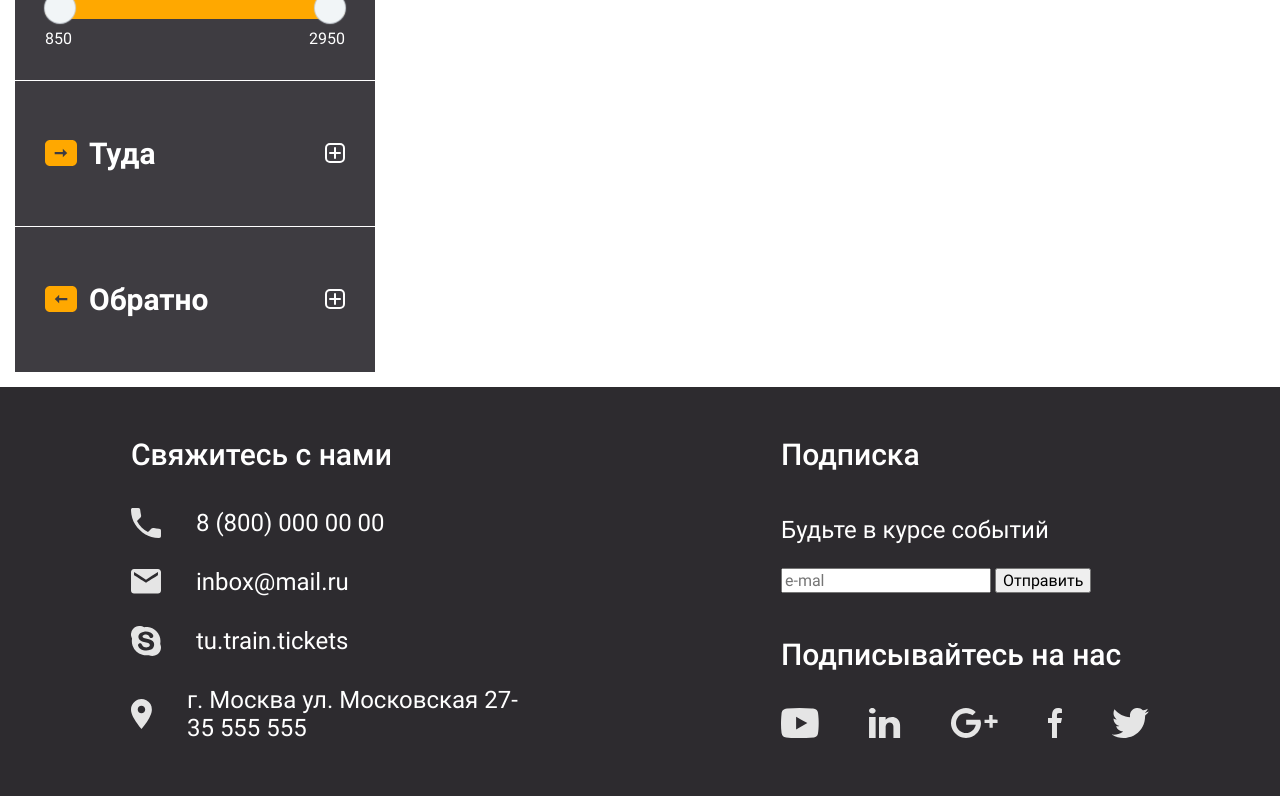
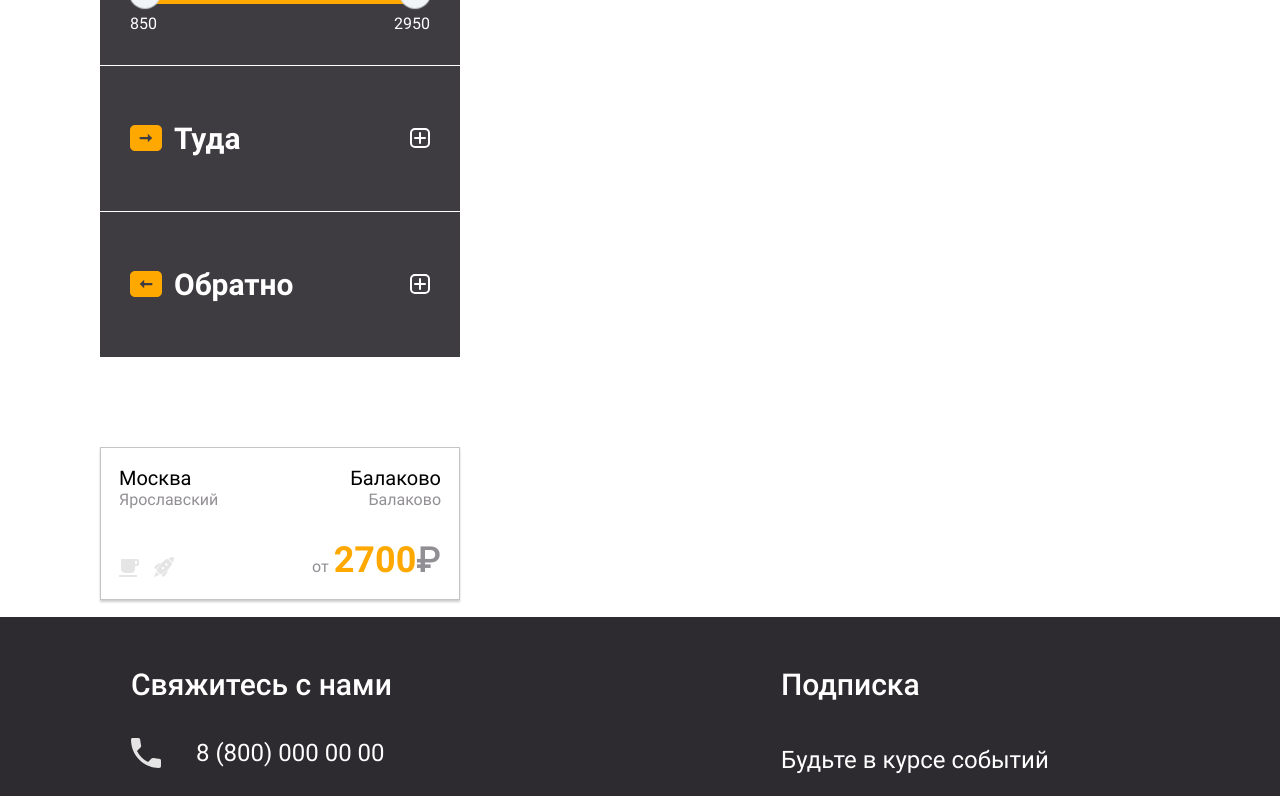
Before and after one commit to korneef/railway-booking-frontend, a React (Create React App) app: page /order/step/1 in a window 1280 px wide. Shown: the part 1498-2294 px from the top of the page. Built offline with nearby package versions, Linux system fonts and the light colour scheme.

Commit message:
create last-ticket component

```diff
--- a/package.json
+++ b/package.json
@@ -10,6 +10,7 @@
     "@types/react-datepicker": "^4.8.0",
     "classnames": "^2.3.2",
     "date-fns": "^2.29.3",
+    "eslint-plugin-react": "^7.32.2",
     "react": "^18.2.0",
     "react-datepicker": "^4.10.0",
     "react-dom": "^18.2.0",
@@ -40,8 +41,7 @@
     "@types/node": "^18.11.18",
     "@types/react": "^18.0.27",
     "@types/react-dom": "^18.0.10",
-    "eslint": "^8.31.0",
-    "eslint-plugin-react": "^7.31.11",
+    "eslint": "^8.34.0",
     "typescript": "^4.9.4"
   }
 }
--- a/src/features/LastTicketCard/LastTicketCard.scss
+++ b/src/features/LastTicketCard/LastTicketCard.scss
@@ -0,0 +1,70 @@
+.last-ticket-card {
+  width: 360px;
+  padding: 18px;
+  border: 1px solid #C4C4C4;
+  box-shadow: 0px 2px 2px rgba(62, 60, 65, 0.25);
+  margin-bottom: 17px;
+}
+
+.last-ticket-card__direction-wrapper {
+  display: flex;
+  justify-content: space-between;
+}
+
+.last-ticket-card__options-wrapper {
+  padding-top: 30px;
+  display: flex;
+  justify-content: space-between;
+  align-items: flex-end;
+}
+
+.last-ticket-card__from {
+  text-align: left;
+}
+
+.last-ticket-card__to {
+  text-align: right;
+}
+
+.last-ticket-card__city-name {
+  font-weight: 400;
+  font-size: 20px;
+  margin: 0;
+}
+
+.last-ticket-card__railway-station-name {
+  font-weight: 400;
+  font-size: 16px;
+  color: #928F94;
+}
+
+.last-ticket-card__option-icon {
+  margin-right: 15px;
+}
+
+.last-ticket-card__price-container {
+  display: flex;
+  align-items: flex-end;
+}
+
+.last-ticket-card__price-from {
+  font-weight: 400;
+  font-size: 16px;
+  color: #928F94;
+  margin-bottom: 5px;
+  margin-right: 5px;
+}
+
+.last-ticket-card__price {
+  font-weight: 700;
+  font-size: 36px;
+  color: #FFA800;
+  margin-bottom: 0;
+}
+
+.last-ticket-card__price-valute {
+  font-weight: 500;
+  font-size: 36px;
+  color: #928F94;
+  margin-bottom: 0;
+}
--- a/src/features/LastTicketCard/LastTicketCard.tsx
+++ b/src/features/LastTicketCard/LastTicketCard.tsx
@@ -1,3 +1,7 @@
+import classNames from "classnames";
+import { Express, WiFi, Coffee } from "shared";
+import { toUpperCaseFirst } from "shared";
+
 interface DirectionInfo {
   railway_station_name: string,
   city: string
@@ -22,10 +26,35 @@ function LastTicketCard(props: LastTicketCardProps) {
     airConditioning,
     wifi,
     isExpress } = props;
+
+  const className = 'last-ticket-card'
+
   return (
-    <div>
+    <div className={classNames(className)} >
+      <div className={classNames(className + '__direction-wrapper')}>
+        <div className={classNames(className + '__from')}>
+          <h2 className={classNames(className + '__city-name')}>{toUpperCaseFirst(from.city)}</h2>
+          <span className={classNames(className + '__railway-station-name')}>{toUpperCaseFirst(from.railway_station_name)}</span>
+        </div>
+        <div className={classNames(className + '__to')}>
+          <h2 className={classNames(className + '__city-name')}>{toUpperCaseFirst(to.city)}</h2>
+          <span className={classNames(className + '__railway-station-name')}>{toUpperCaseFirst(to.railway_station_name)}</span>
+        </div>
+      </div>
+      <div className={classNames(className + '__options-wrapper')}>
+        <div className={classNames(className + '__options')} >
+          {airConditioning && <Coffee className={classNames(className + '__option-icon')} />}
+          {wifi && <WiFi />}
+          {isExpress && <Express />}
+        </div>
+        <div className={classNames(className + '__price-container')}>
+          <span className={classNames(className + '__price-from')}>от</span>
+          <span className={classNames(className + '__price')} >{minPrice}</span>
+          <span className={classNames(className + '__price-valute')} >&#8381;</span>
 
-    </div>
+        </div>
+      </div>
+    </div >
   );
 }
 
--- a/src/pages/OrderStep1/OrderStep1.tsx
+++ b/src/pages/OrderStep1/OrderStep1.tsx
@@ -1,9 +1,26 @@
 import { TicketFilterForm } from "widgets";
+import { LastTicketCard } from "features";
 
 export default function OrderStep1() {
+  const from = {
+    railway_station_name: 'Ярославский',
+    city: 'Москва'
+  }
+  const to = {
+    railway_station_name: 'Балаково',
+    city: 'балаково'
+  }
   return (
-    <div>
-      <TicketFilterForm/>
+    <div className="wrapped">
+      <TicketFilterForm />
+      <LastTicketCard
+        from={from}
+        to={to}
+        minPrice={2700}
+        airConditioning={true}
+        wifi={false}
+        isExpress={true}
+      />
     </div>
   );
 }
--- /dev/null
+++ b/src/shared/helpers/toUpperCaseFirst.tsx
@@ -0,0 +1,3 @@
+export default function toUpperCaseFirst(str: string): string {
+  return str.charAt(0).toUpperCase() + str.slice(1);
+}
--- a/src/shared/index.tsx
+++ b/src/shared/index.tsx
@@ -13,14 +13,21 @@ import { ReactComponent as LuxuryClass } from './assets/icons/ticketFiltersIcons
 import { ReactComponent as SeatClass } from './assets/icons/ticketFiltersIcons/seat-class.svg';
 import { ReactComponent as SecondClass } from './assets/icons/ticketFiltersIcons/second-class.svg';
 import { ReactComponent as WiFi } from './assets/icons/ticketFiltersIcons/wifi.svg';
+import { ReactComponent as Coffee } from './assets/icons/ticketFiltersIcons/coffee.svg';
+
 
 import { globalURL } from "./API/globalUrl";
+
+import toUpperCaseFirst from "./helpers/toUpperCaseFirst";
 
 //components
 export { Button, OrderStepElement, Switcher, Slogan, MultiRangeSlider, TextField, DateField, ToggleButton };
 
 //icons
-export { Coupe, Express, LuxuryClass, SeatClass, SecondClass, WiFi };
+export { Coupe, Express, LuxuryClass, SeatClass, SecondClass, WiFi, Coffee };
 
 //api
 export { globalURL };
+
+//helpers
+export { toUpperCaseFirst }
--- a/src/widgets/TicketFilterForm/TicketFilterForm.scss
+++ b/src/widgets/TicketFilterForm/TicketFilterForm.scss
@@ -2,8 +2,7 @@
   background-color: #3E3C41;
   width: 360px;
   color: #ffffff;
-
-  margin: 15px;
+  margin-bottom: 90px;
 }
 
 .ticket-fiter-form__section {
```
Also changed, not shown: .eslintrc.json, src/shared/assets/icons/ticketFiltersIcons/coffee.svg (added), 1 other file (tests, documents, lock files or other folders).
